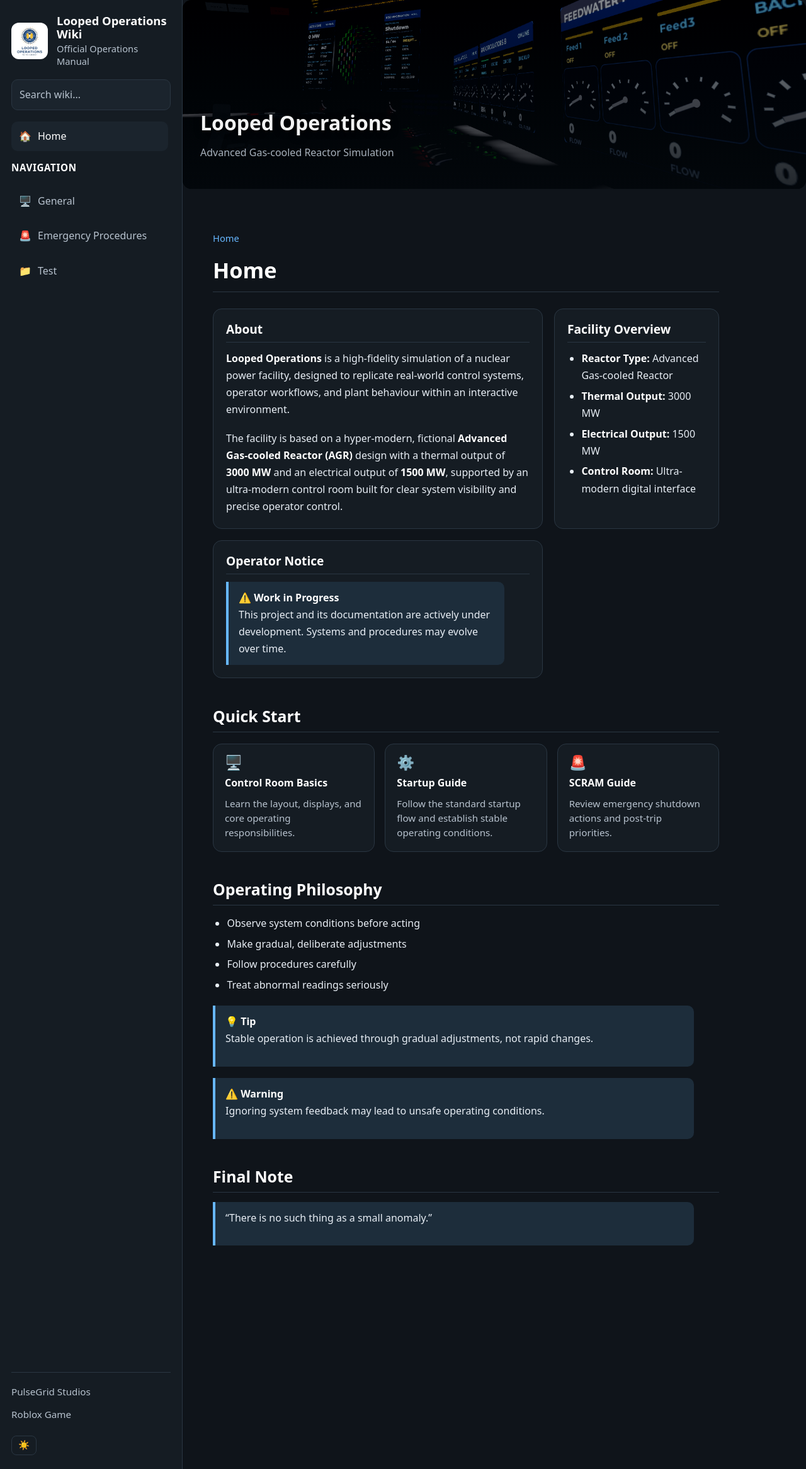
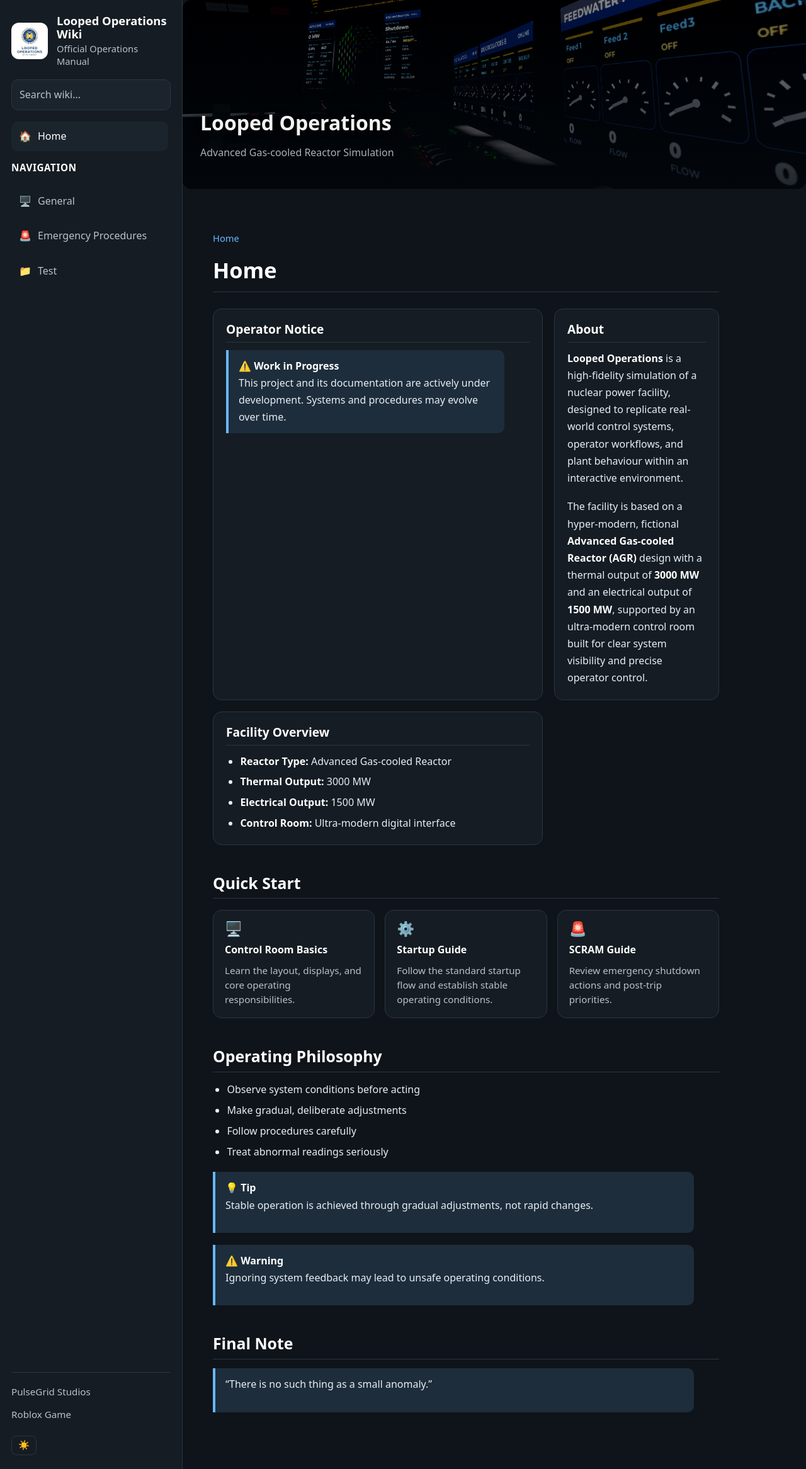
Before and after one commit to Pulsegridstudios/wiki, a Jekyll site: the page built from index.md, in a window 1280 px wide. Shown: the whole page at 63% size. Built offline with Jekyll 4.4.1, drawn with Linux system fonts in a browser that asks for light colours.

Commit message:
grid switch

```diff
--- a/index.md
+++ b/index.md
@@ -7,6 +7,13 @@
 
 
 <div class="home-grid">
+  <section class="home-panel">
+    <h2>Operator Notice</h2>
+    <blockquote>
+      ⚠️ <strong>Work in Progress</strong><br>
+      This project and its documentation are actively under development. Systems and procedures may evolve over time.
+    </blockquote>
+  </section>
 
   <section class="home-panel home-panel-wide">
     <h2>About</h2>
@@ -24,13 +31,7 @@
     </ul>
   </section>
 
-  <section class="home-panel">
-    <h2>Operator Notice</h2>
-    <blockquote>
-      ⚠️ <strong>Work in Progress</strong><br>
-      This project and its documentation are actively under development. Systems and procedures may evolve over time.
-    </blockquote>
-  </section>
+
 
 </div>
 
```
